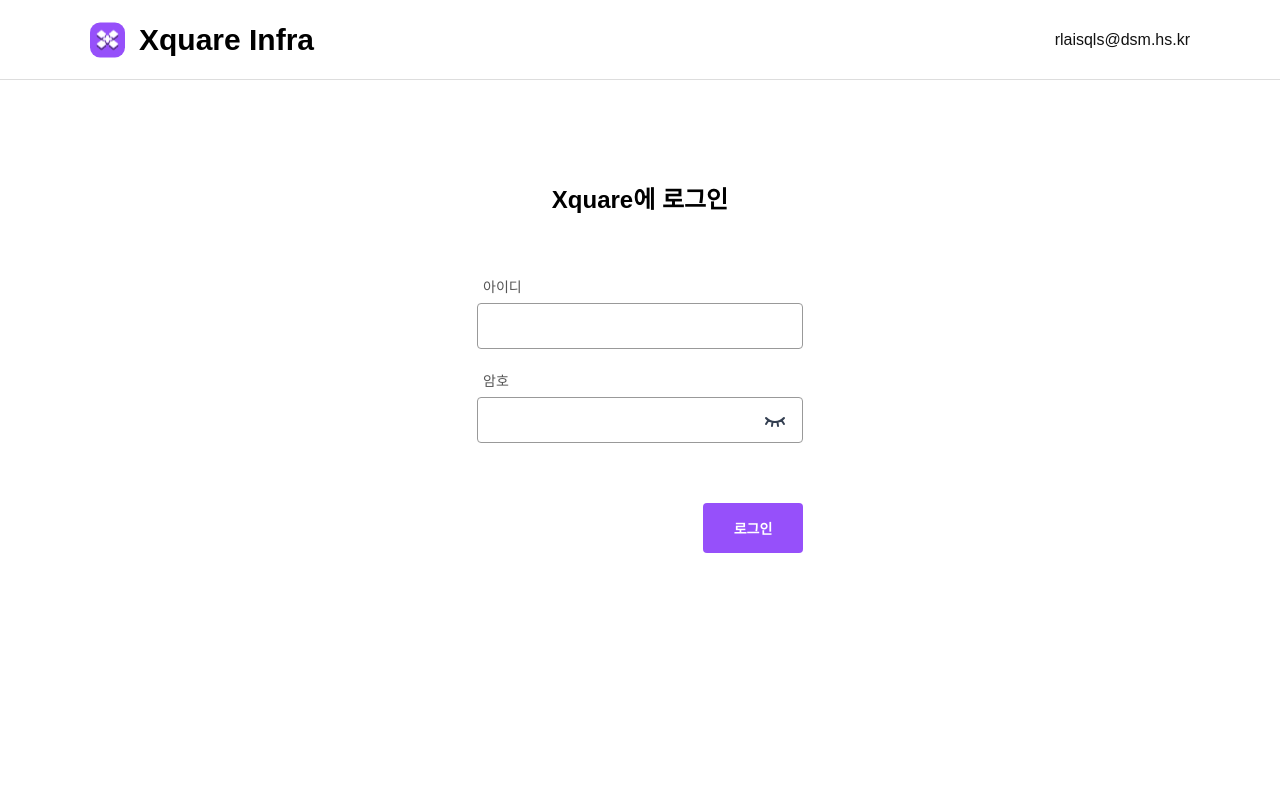
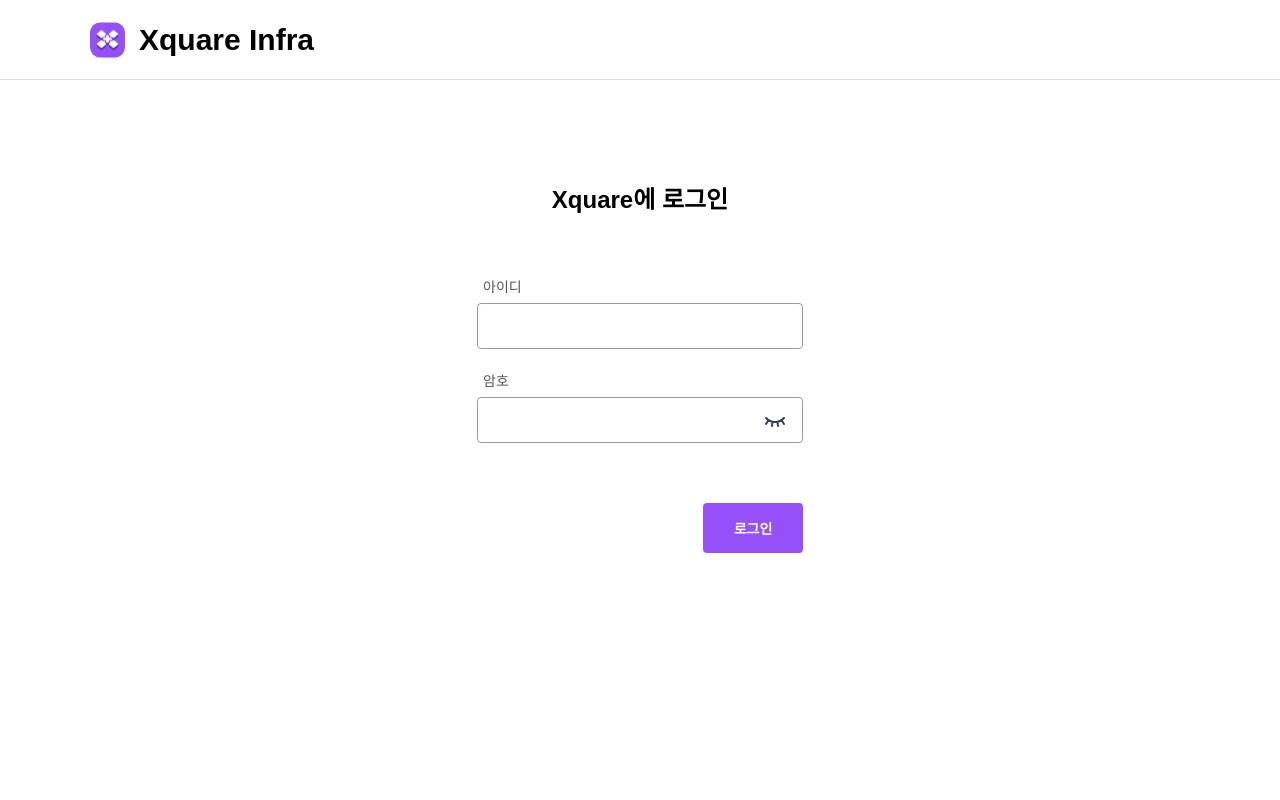
Before and after one commit to team-xquare/xquare-infra-frontend, a React (Vite) app: page /login in a window 1280 px wide. Shown: the top 800 px of the page. Built offline with nearby package versions, Linux system fonts and the light colour scheme; no server answers; a web font is replaced by a local one.

Commit message:
chore: 이메일 추가

```diff
--- a/src/components/common/header/index.tsx
+++ b/src/components/common/header/index.tsx
@@ -5,12 +5,14 @@ import { Button } from '@/components/common/Button';
 import { useLocation, useNavigate } from 'react-router-dom';
 import { css } from '@emotion/react';
 import { theme } from '@/style/theme';
+import { Cookie } from '@/utils/cookie';
 
 export const Header = () => {
   const navigate = useNavigate();
   const [scroll, setScroll] = useState<number>(0);
   const { pathname } = useLocation();
   const _pathname: string = pathname.substring(1);
+  const email = Cookie.get('email');
 
   useEffect(() => {
     const handleScroll = () => {
@@ -57,7 +59,7 @@ export const Header = () => {
               <img src={LogoImg} />
               <span>Xquare Infra</span>
             </LeftSide2>
-            <RightSide2>rlaisqls@dsm.hs.kr</RightSide2>
+            <RightSide2>{email ? email : ''}</RightSide2>
           </>
         )}
         <WrapperBackground scroll={_pathname === '' ? scroll : 0} />
--- a/src/pages/Login.tsx
+++ b/src/pages/Login.tsx
@@ -24,8 +24,10 @@ export const Login = () => {
   const onLogin = () => {
     login(data)
       .then((res) => {
-        Cookie.set('accessToken', res.data.access_token);
-        Cookie.set('refreshToken', res.data.refresh_token);
+        const { access_token, refresh_token, email } = res?.data;
+        Cookie.set('accessToken', access_token);
+        Cookie.set('refreshToken', refresh_token);
+        Cookie.set('email', email);
         link('/team');
       })
       .catch((err) => {
```
